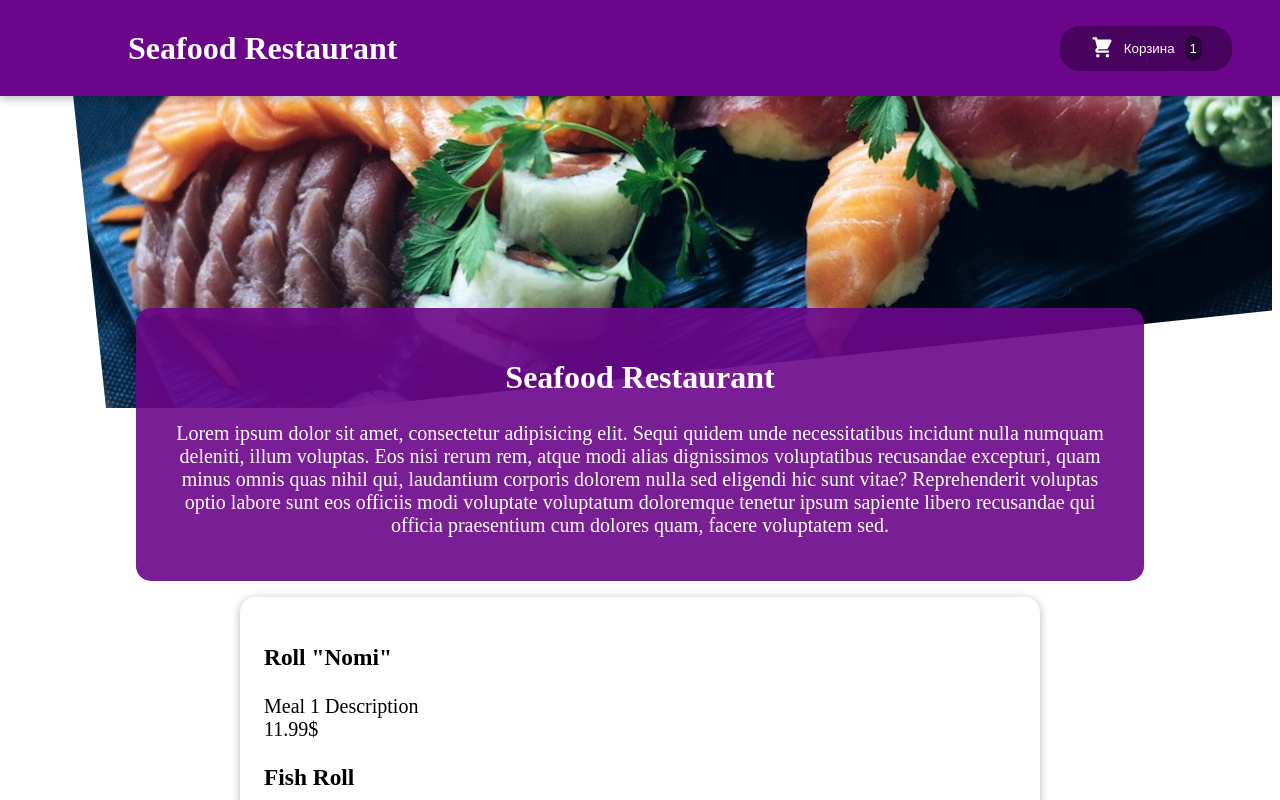
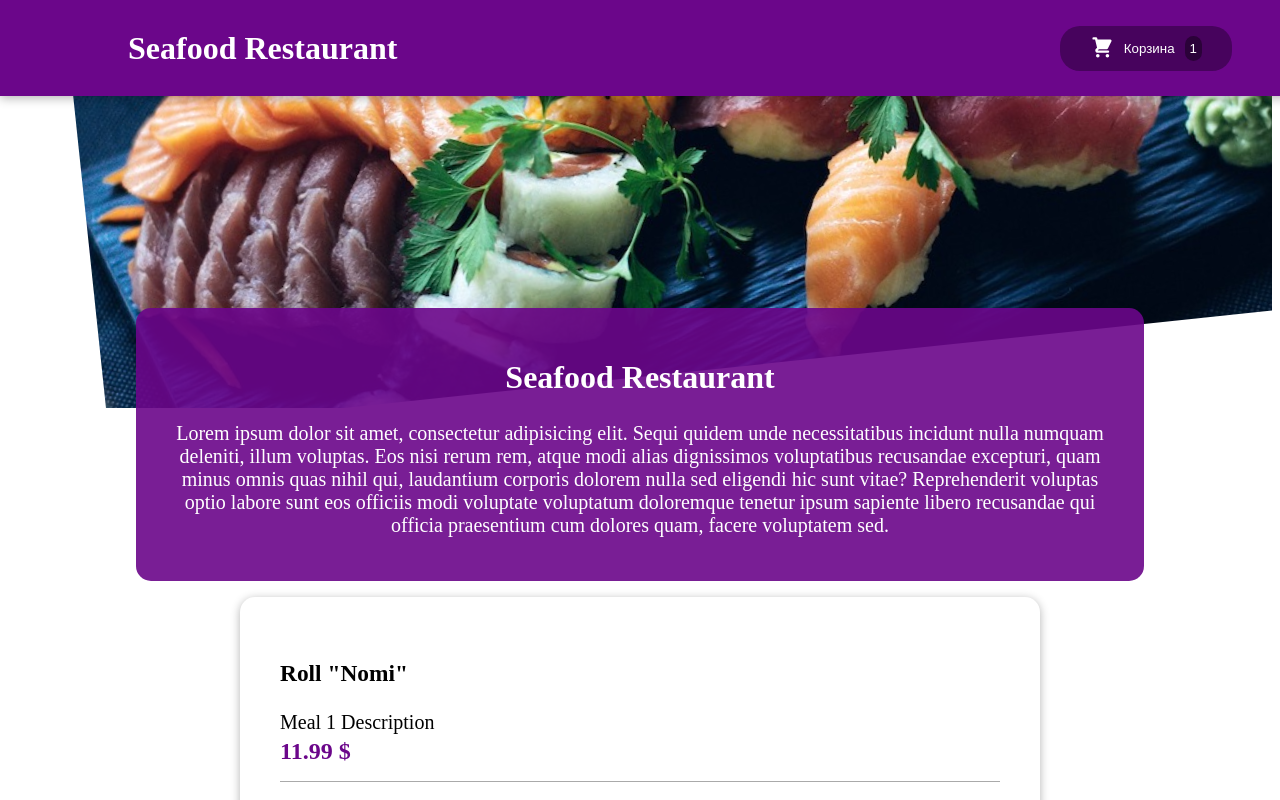
Before and after one commit to Am1d1v/JSReactJapaneseFoodRestaurant, a React (Create React App) app: page / in a window 1280 px wide. Shown: the top 800 px of the page. Built offline with nearby package versions, Linux system fonts and the light colour scheme.

Commit message:
Meal Component Styled

```diff
--- a/src/components/Meals/MealItem/MealItem.jsx
+++ b/src/components/Meals/MealItem/MealItem.jsx
@@ -5,7 +5,7 @@ function MealItem({name, description, price}) {
 
 
   return (
-    <li>
+    <li className={styles.meal}>
         <div>
             <h3>
                 {name}
@@ -13,8 +13,8 @@ function MealItem({name, description, price}) {
             <div>
                 {description}
             </div>
-            <div>
-                {`${price}$`}
+            <div className={styles.price}>
+                {`${price} $`}
             </div>
         </div>
         <div>
--- a/src/components/Meals/MealList.jsx
+++ b/src/components/Meals/MealList.jsx
@@ -35,8 +35,8 @@ const DUMMY_MEALS = [
 function MealList(props) {
 
   // Cover every meal element in li
-  const mealList = DUMMY_MEALS.map((meal) => {
-    return <MealItem name={meal.name} description={meal.description} price={meal.price} />
+  const mealList = DUMMY_MEALS.map((meal, index) => {
+    return <MealItem name={meal.name} description={meal.description} price={meal.price} key={index}/>
   })
 
   return (
```
Also changed, not shown: src/components/Meals/MealItem/MealItemForm.jsx (added, +11 -0 lines), src/components/Meals/MealItem/MealItemForm.module.css (added, +15 -0 lines).
